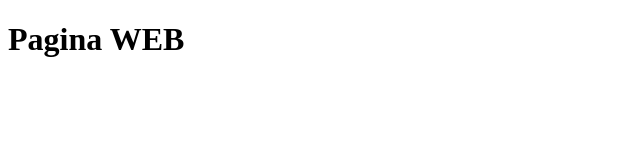
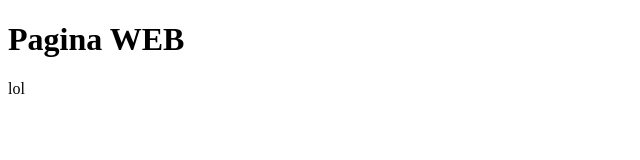
Before and after one commit to lopezAndresEmmanuel/pagina-web, a plain HTML site: page index.html in a window 1280 px wide. Shown: the full height of the page, 0-640 px from the left. Drawn offline with Linux system fonts and the light colour scheme.

Commit message:
modificacion 2

```diff
--- a/index.html
+++ b/index.html
@@ -9,6 +9,6 @@
     <h1>
         Pagina WEB
     </h1>
-
+    <p1>lol</p1>
 </body>
 </html>
```
